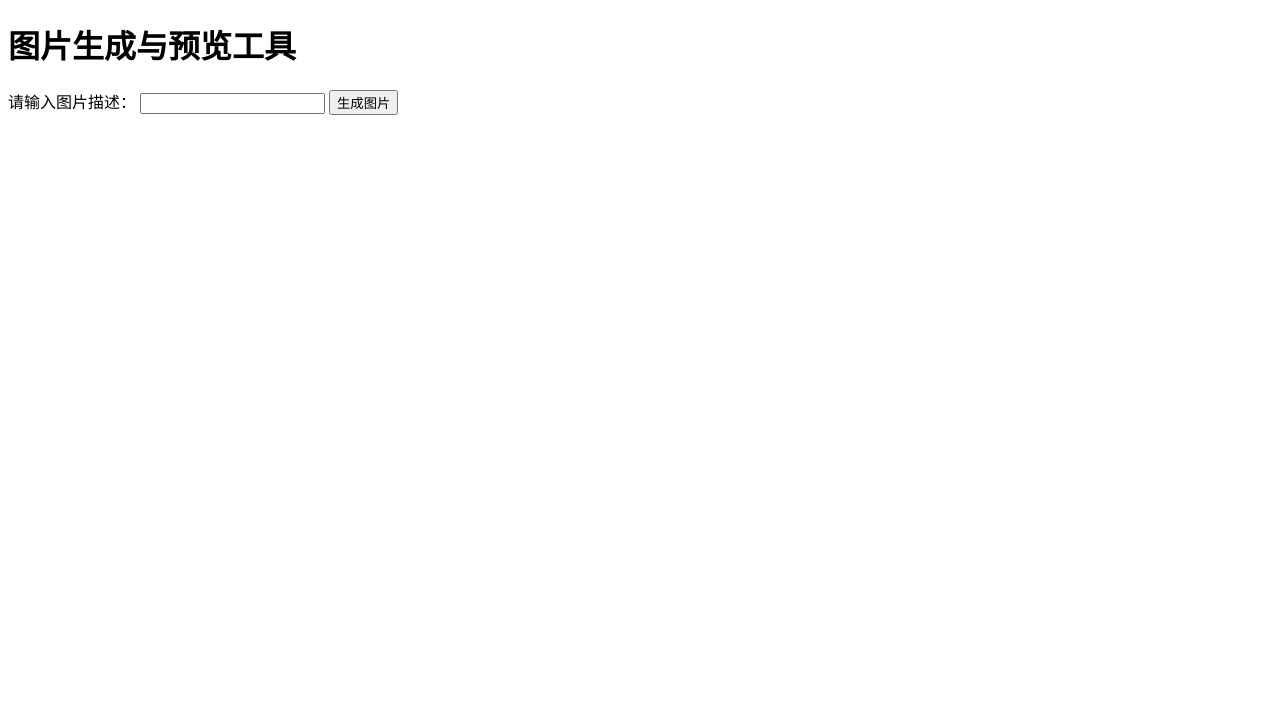
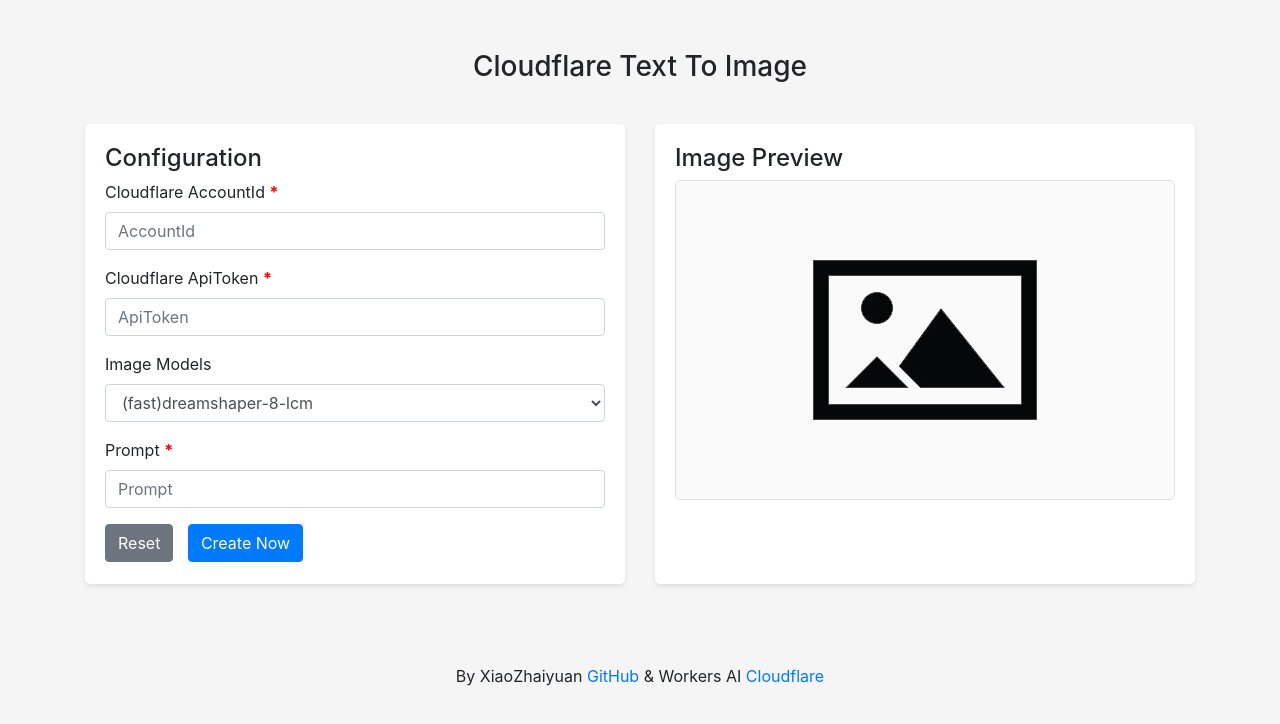
Before and after one commit to xiaozhaiyuan/php-cloudflare-text-to-image, a plain HTML site: page index.html in a window 1280 px wide. Drawn offline with nearby package versions, Linux system fonts and the light colour scheme.

Commit message:
Update index.html
Update index.html

```diff
--- a/index.html
+++ b/index.html
@@ -2,57 +2,144 @@
 <html lang="zh-CN">
 <head>
     <meta charset="UTF-8">
-    <title>图片生成预览</title>
+    <meta name="viewport" content="width=device-width, initial-scale=1.0">
+    <title>Cloudflare Ai Text To Image</title>
+    <!-- Bootstrap CSS -->
+    <link rel="stylesheet" href="https://cdn.jsdelivr.net/npm/bootstrap@4.3.1/dist/css/bootstrap.min.css" integrity="sha384-ggOyR0iXCbMQv3Xipma34MD+dH/1fQ784/j6cY/iJTQUOhcWr7x9JvoRxT2MZw1T" crossorigin="anonymous">
     <style>
+        body {
+            padding-top: 40px;
+            padding-bottom: 40px;
+            background-color: #f5f5f5;
+        }
+
+        .form-section, .result-section {
+            background: #fff;
+            padding: 20px;
+            border-radius: 5px;
+            box-shadow: 0 2px 4px rgba(0, 0, 0, 0.1);
+            margin-bottom: 30px;
+            height: 460px;
+        }
+
+        .image-display {
+            background-color: #fafafa;
+            border: 1px solid #dee2e6;
+            border-radius: 5px;
+            padding: 20px;
+            height: 320px;
+            display: flex;
+            align-items: center;
+            justify-content: center;
+            text-align: center;
+            color: #999;
+        }
+
+        .container {
+            background-color: transparent;
+        }
+
+        .btn-primary, .btn-secondary {
+            margin-right: 10px;
+        }
+
         #loader {
-            display: none;
             border: 5px solid #f3f3f3; /* Light grey */
             border-top: 5px solid #3498db; /* Blue */
             border-radius: 50%;
             width: 50px;
             height: 50px;
             animation: spin 2s linear infinite;
-            margin: 10px auto;
+            margin: 20px auto;
+            display: none;
         }
 
         @keyframes spin {
-            0% { transform: rotate(0deg); }
-            100% { transform: rotate(360deg); }
+            0% {
+                transform: rotate(0deg);
+            }
+            100% {
+                transform: rotate(360deg);
+            }
         }
     </style>
 </head>
 <body>
-    <h1>图片生成与预览工具</h1>
+<div class="container">
+    <div class="row">
+        <div class="col-12" style="text-align:center;margin-bottom:32px;padding-top:10px;">
+            <h3>Cloudflare Text To Image</h3>
+        </div>
+        <!-- form -->
+        <div class="col-lg-6 mb-4">
+            <div class="form-section">
+                <h4>Configuration</h4>
                 <form id="imageForm">
-        <label for="prompt">请输入图片描述：</label>
-        <input type="text" id="prompt" name="prompt" required />
-        <button type="submit">生成图片</button>
+                    <!-- accountId -->
+                    <div class="form-group">
+                        <label for="accountId">Cloudflare AccountId <b style="color:red;">*</b></label>
+                        <input type="text" class="form-control" id="accountId" name="accountId" placeholder="AccountId" required>
+                    </div>
+                    <!-- apiToken -->
+                    <div class="form-group">
+                        <label for="apiToken">Cloudflare ApiToken  <b style="color:red;">*</b></label>
+                        <input type="text" class="form-control" id="apiToken" name="apiToken" placeholder="ApiToken" required>
+                    </div>
+                    <!-- Image Models -->
+                    <div class="form-group">
+                        <label for="models">Image Models</label>
+                        <select class="form-control" id="models" name="models">
+                            <option value="lykon/dreamshaper-8-lcm">(fast)dreamshaper-8-lcm</option>
+                            <option value="stabilityai/stable-diffusion-xl-base-1.0">(slow)stable-diffusion-xl-base-1.0</option>
+                            <option value="bytedance/stable-diffusion-xl-lightning">(fast)stable-diffusion-xl-lightning</option>
+                        </select>
+                    </div>
+                    <!-- Prompt -->
+                    <div class="form-group">
+                        <label for="prompt">Prompt <b style="color:red;">*</b></label>
+                        <input type="text" class="form-control" id="prompt" name="prompt" placeholder="Prompt" required>
+                    </div>
+                    <!-- button -->
+                    <button type="reset" class="btn btn-secondary">Reset</button>
+                    <button type="submit" class="btn btn-primary">Create Now</button>
                 </form>
-    <br>
-    <!-- 加载动画 -->
+            </div>
+        </div>
+        <!-- image-display -->
+        <div class="col-lg-6 mb-4">
+            <div class="result-section">
+                <h4>Image Preview</h4>
+                <div class="image-display">
+                    <!-- loading animation -->
                     <div id="loader"></div>
-
-    <!-- 图片结果 -->
-    <div id="imageResult">
-        <img id="generatedImage" src="" alt="生成的图片将展示在这里" style="width:500px; display: none;"/>
-        <a id="generatedImagehref" herf="" target="_blank" style="display: none;">点击查看大图</a>
+                    <img id="generatedImage" src="/images/loading.png" style="" width="300px">
+                </div>
+                <a href="" id="generatedImagehref" class="btn btn-primary" style="display:none;margin-top:20px;" target="_blank">Click for larger image</a>
+            </div>
+        </div>
+    </div>
+    <div class="col-12" style="text-align:center;margin-top:26px;">
+        By XiaoZhaiyuan
+        <a href="https://github.com/xiaozhaiyuan/php-cloudflare-text-to-image" target="_blank">GitHub</a> &
+        Workers AI <a href="https://dash.cloudflare.com/" target="_blank">Cloudflare</a>
+    </div>
 </div>
 
+<!-- Bootstrap JavaScript -->
+<script src="https://code.jquery.com/jquery-3.3.1.slim.min.js" integrity="sha384-q8i/X+965DzO0rT7abK41JStQIAqVgRVzpbzo5smXKp4YfRvH+8abtTE1Pi6jizo" crossorigin="anonymous"></script>
+<script src="https://cdn.jsdelivr.net/npm/popper.js@1.14.7/dist/umd/popper.min.js" integrity="sha384-UO2eT0CpHqdSJQ6hJty5KVphtPhzWj9WO1clHTMGa3JDZwrnQq4sF86dIHNDz0W1" crossorigin="anonymous"></script>
+<script src="https://cdn.jsdelivr.net/npm/bootstrap@4.3.1/dist/js/bootstrap.min.js" integrity="sha384-JjSmVgyd0p3pXB1rRibZUAYoIIy6OrQ6VrjIEaFf/nJGzIxFDsf4x0xIM+B07jRM" crossorigin="anonymous"></script>
 <script>
     var imageForm = document.getElementById('imageForm');
     var loader = document.getElementById('loader');
     var generatedImage = document.getElementById('generatedImage');
     var generatedImagehref = document.getElementById('generatedImagehref');
 
-        imageForm.addEventListener('submit', function(event) {
+    imageForm.addEventListener('submit', function (event) {
         event.preventDefault();
-
-            // 显示加载动画
         loader.style.display = 'block';
-            // 隐藏上次的图片结果
         generatedImage.style.display = 'none';
         generatedImagehref.style.display = 'none';
-
         var formData = new FormData(this);
         fetch('image.php', {
             method: 'POST',
@@ -60,26 +147,20 @@
         })
             .then(response => response.json())
             .then(data => {
-                // 隐藏加载动画
                 loader.style.display = 'none';
-
                 if (data.status === 'success') {
-                    // 图片生成成功，设置图片src显示图片
                     generatedImage.style.display = 'block';
                     generatedImagehref.style.display = 'block';
-                    generatedImage.src = data.url;
-                    generatedImagehref.href = data.url;
-                    generatedImage.alt = '描述: ' + formData.get('prompt');
+                    generatedImage.src = 'https://text-img.freetu.top' + data.url;
+                    generatedImagehref.href = 'https://text-img.freetu.top' + data.url;
+                    generatedImage.title = 'Prompt: ' + formData.get('prompt');
                 } else {
-                    // 图片生成失败
-                    alert('图片生成失败：' + data.message);
+                    alert('Generated Image error：' + data.message);
                 }
             })
             .catch(error => {
-                // 网络或其他错误
-                // 隐藏加载动画
                 loader.style.display = 'none';
-                alert('发生错误：' + error.message);
+                alert('Error：' + error.message);
             });
     });
 </script>
```
Lines whose indentation alone changed are shown as unchanged.
